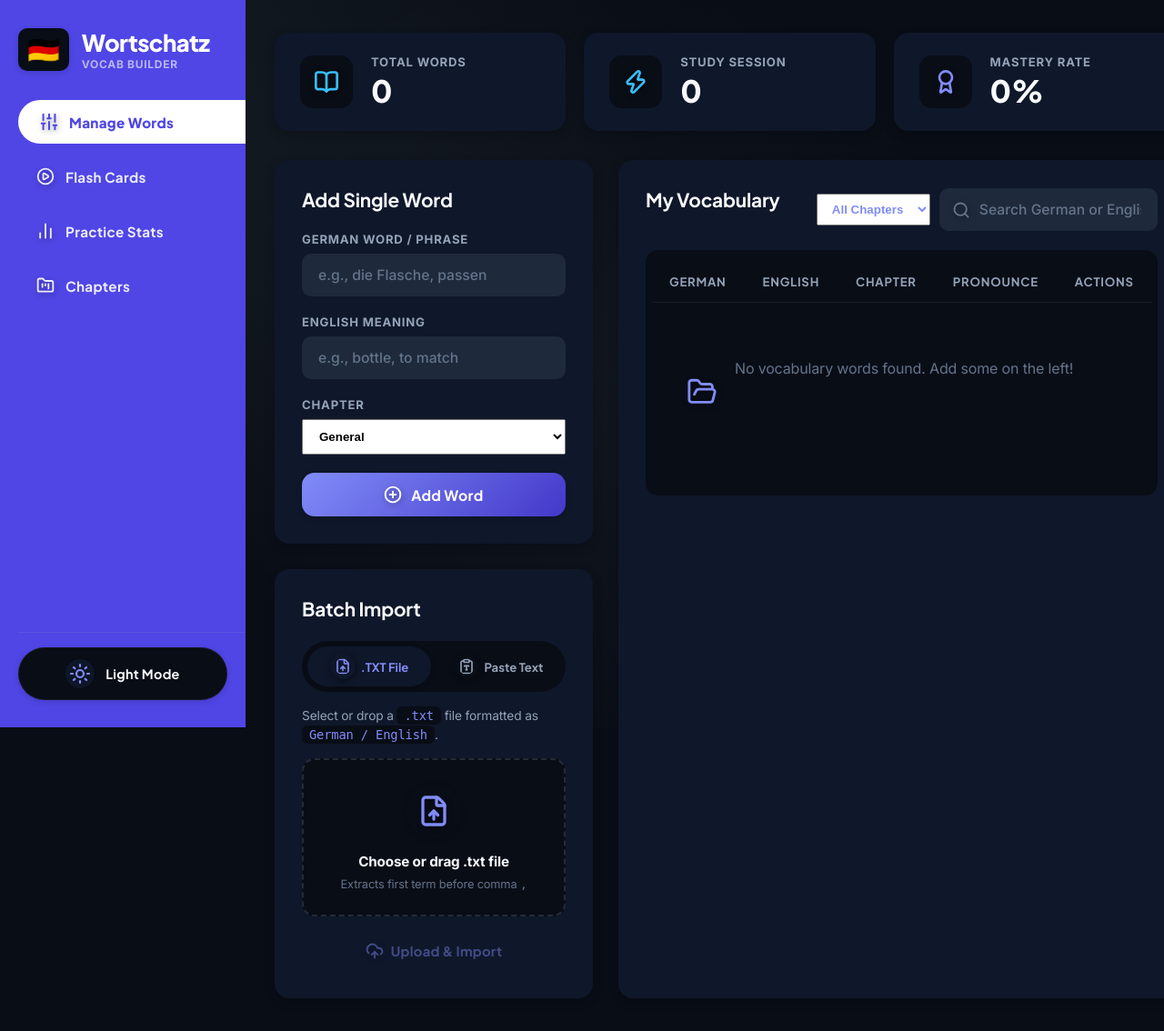
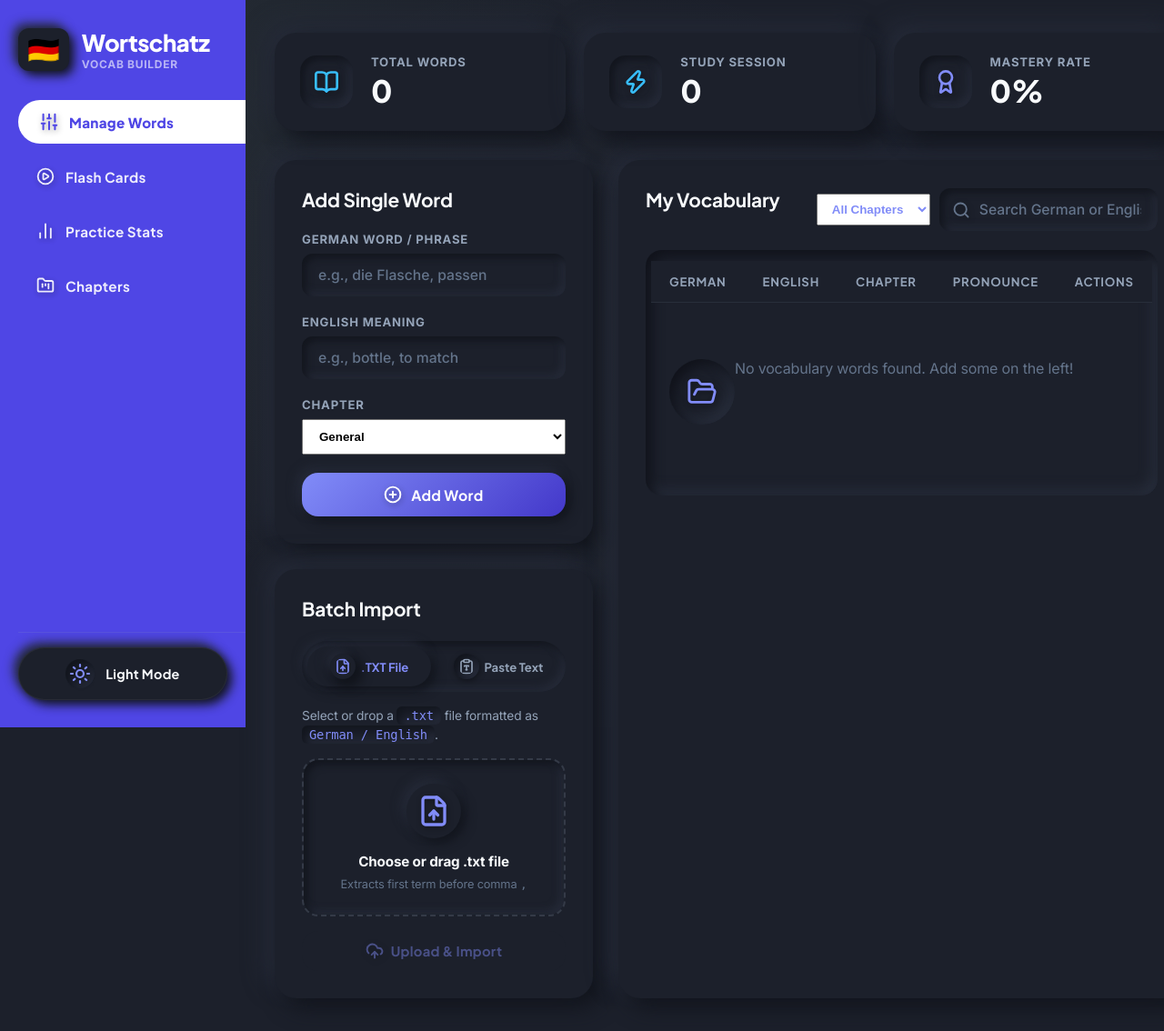
Before and after one commit to bad-vincen-zo/germantrial, a FastAPI app: page / in a window 1280 px wide; the page is wider, and only the part inside the window is pictured. Shown: that part at 91% size. Run offline with FastAPI, Linux system fonts and the light colour scheme; data comes from the database, SQL or seed files in the repository; data that the repository does not hold is empty.

Commit message:
Apply full Neumorphic Soft UI design system across all cards, buttons, form inputs, plates, and badges

```diff
--- a/static/style.css
+++ b/static/style.css
@@ -3,27 +3,27 @@
    ========================================================================== */
 
 :root {
-    /* Color Palette - Ultra-Clean Minimalist System */
-    --bg-main: #090d16;        /* Deep Minimalist Slate */
-    --bg-card: #0f172a;        /* Clean Minimal Card Base */
-    --bg-input: #1e293b;       /* Soft Flat Input Base */
+    /* Color Palette - Full Neumorphic Design System */
+    --bg-main: #1c202b;        /* Dark Neumorphic Soft Base */
+    --bg-card: #1c202b;        /* Extruded Neumorphic Card Base */
+    --bg-input: #1c202b;       /* Recessed Neumorphic Input Base */
 
     /* Dashboard Sidebar Color */
-    --dashboard-bg: #4f46e5;    /* Minimal Indigo Dashboard */
-
-    /* Minimalist Soft Elevation Physics (Dark Mode) */
-    --neu-shadow-extruded: 0 4px 12px rgba(0, 0, 0, 0.2);
-    --neu-shadow-extruded-hover: 0 8px 20px rgba(0, 0, 0, 0.28);
-    --neu-shadow-extruded-sm: 0 2px 6px rgba(0, 0, 0, 0.15);
-    --neu-shadow-inset: none;
-    --neu-shadow-inset-deep: none;
-
-    /* Accent Colors - Crisp Minimal Palette */
-    --accent-primary: #818cf8;   /* Indigo Accent */
+    --dashboard-bg: #4f46e5;    /* Vibrant Indigo-Purple Dashboard */
+
+    /* Neumorphic Soft UI Dual Shadow Physics (Dark Mode) */
+    --neu-shadow-extruded: 10px 10px 24px #12151d, -10px -10px 24px #262b39;
+    --neu-shadow-extruded-hover: 14px 14px 28px #10121a, -14px -14px 28px #282e3c;
+    --neu-shadow-extruded-sm: 5px 5px 12px #12151d, -5px -5px 12px #262b39;
+    --neu-shadow-inset: inset 4px 4px 9px #12151d, inset -4px -4px 9px #262b39;
+    --neu-shadow-inset-deep: inset 6px 6px 14px #10121a, inset -6px -6px 14px #282e3c;
+
+    /* Accent Colors - High-Fashion Indigo & Purple Palette */
+    --accent-primary: #818cf8;   /* Soft Indigo Accent */
     --accent-primary-hover: #6366f1;
-    --accent-primary-gradient: #4f46e5;
-    --accent-secondary: #38bdf8; /* Sky Blue */
-    --accent-success: #38bdf8;   /* Sky Blue */
+    --accent-primary-gradient: linear-gradient(135deg, #6366f1 0%, #4f46e5 100%);
+    --accent-secondary: #38bdf8; /* Sky Blue Accent */
+    --accent-success: #38bdf8;   /* Sky Blue Accent */
     --accent-warning: #fbbf24;   /* Amber */
     --accent-danger: #f87171;    /* Rose Red */
 
@@ -38,19 +38,19 @@
     --text-muted: #64748b;       /* Light Muted Text */
 
     /* Typography */
-    --font-heading: 'Plus Jakarta Sans', 'Inter', sans-serif;
+    --font-heading: 'Plus Jakarta Sans', 'Outfit', sans-serif;
     --font-sans: 'Inter', -apple-system, BlinkMacSystemFont, sans-serif;
 
-    /* Minimal Radius & Spacing */
-    --border-radius-xl: 16px;
-    --border-radius-lg: 14px;
-    --border-radius-md: 10px;
-    --border-radius-sm: 6px;
+    /* Neumorphic Radius & Spacing */
+    --border-radius-xl: 24px;
+    --border-radius-lg: 18px;
+    --border-radius-md: 12px;
+    --border-radius-sm: 8px;
     --border-radius-pill: 50px;
 
-    /* Smooth Transitions */
-    --transition-smooth: all 0.2s cubic-bezier(0.16, 1, 0.3, 1);
-    --transition-fast: all 0.12s ease;
+    /* Smooth Physics Transitions */
+    --transition-smooth: all 0.3s cubic-bezier(0.2, 0.8, 0.2, 1);
+    --transition-fast: all 0.18s ease;
 }
 
 /* Reset & Base Styles */
```
Also changed, not shown: other parts of static/style.css (+15 -16 lines).
